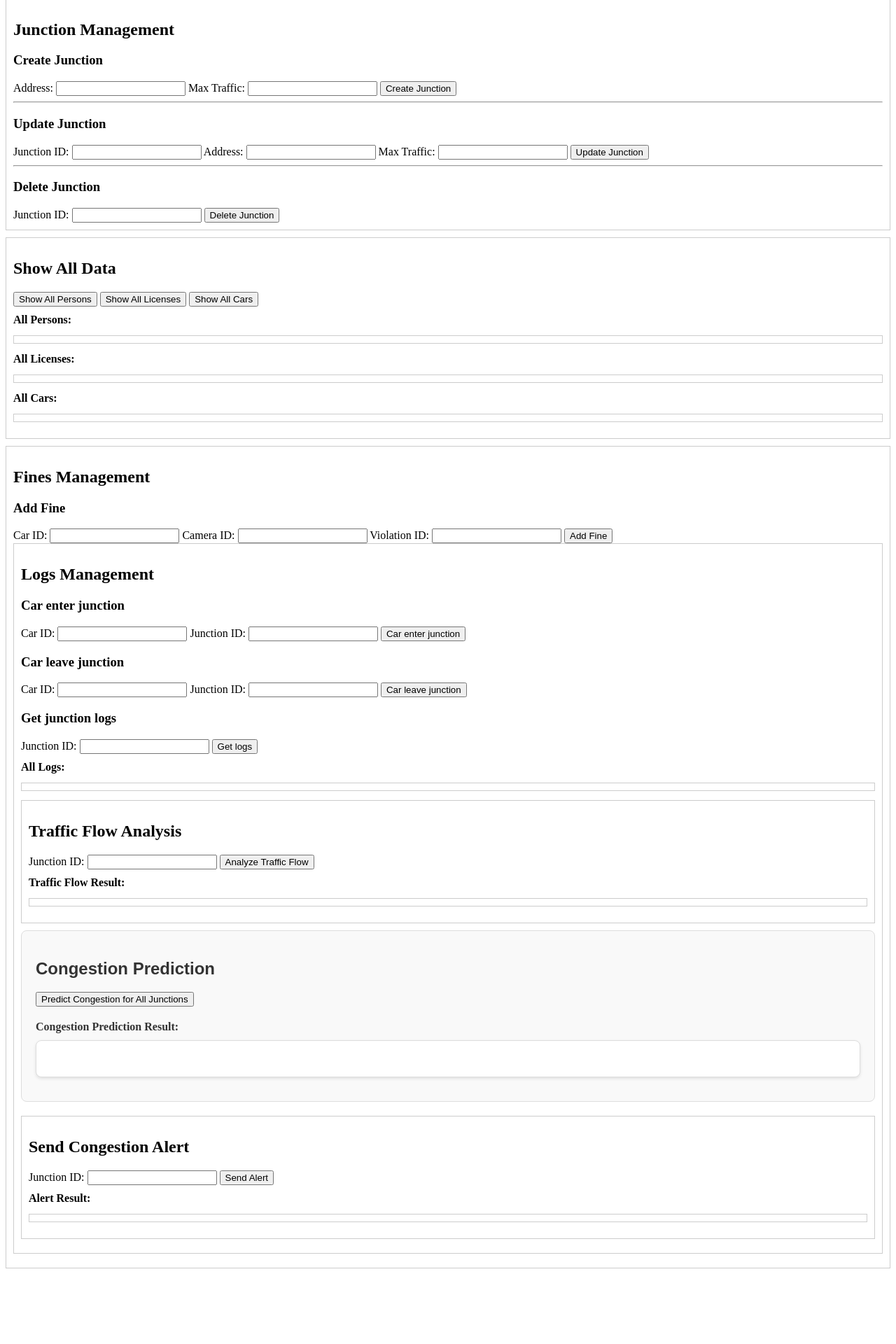
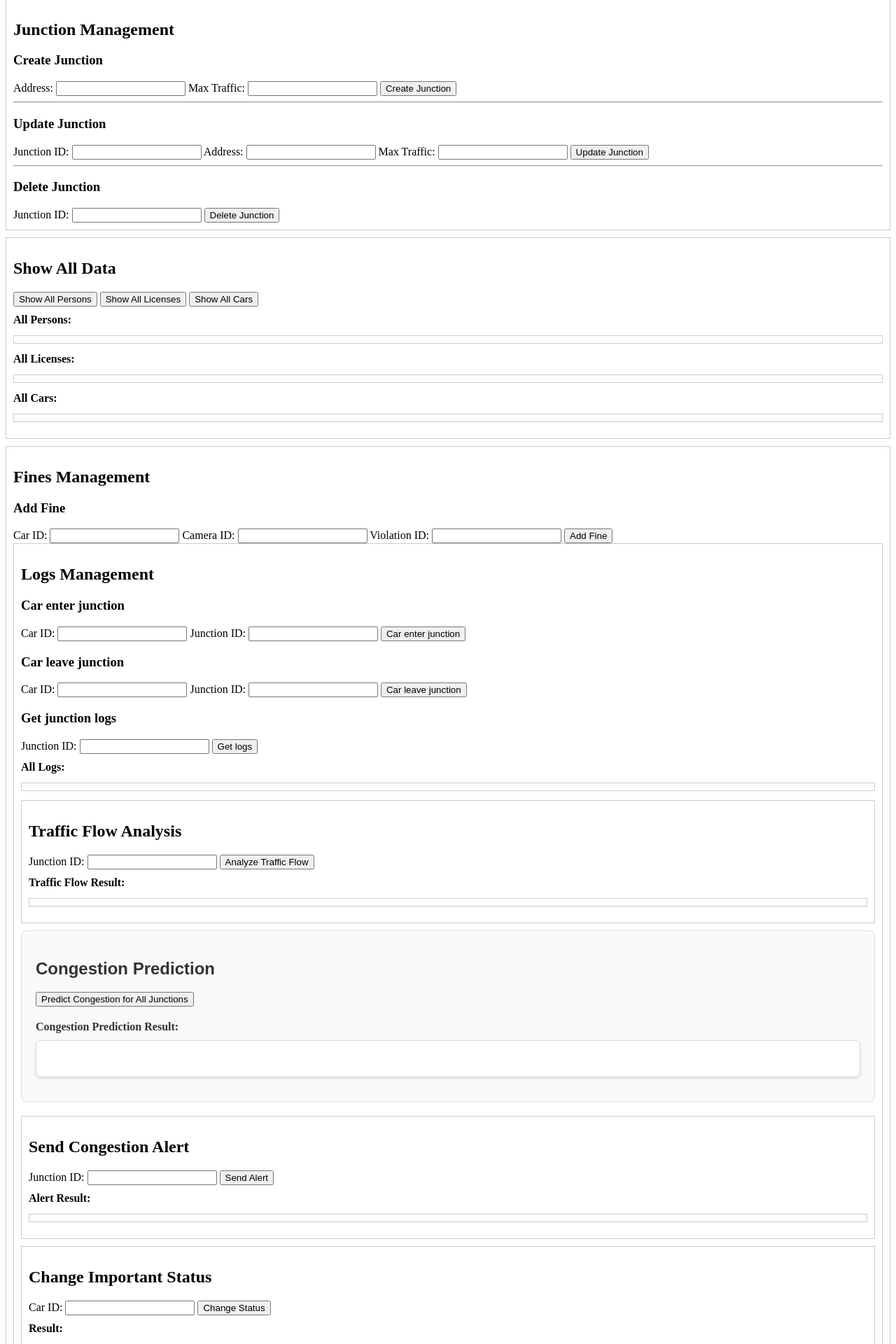
Before and after one commit to LegendaryLoona/LancasterTraficManagementProject, a Django app: template VRLPR/LicenseTracker/templates/index.html in a window 1280 px wide. Shown: the part 1360-3280 px from the top of the page at 70% size. Before the commit the page ends 3172 px from the top, so only its background shows below. Run offline with Django 5.2, Linux system fonts and the light colour scheme; the template is opened without the code that fills it, so the values that code supplies are empty.

Commit message:
Update index.html

```diff
--- a/VRLPR/LicenseTracker/templates/index.html
+++ b/VRLPR/LicenseTracker/templates/index.html
@@ -19,6 +19,8 @@
       <input type="date" id="person_birth_date" />
       <label>Address: </label>
       <input type="text" id="person_address" />
+      <label>Email: </label>
+      <input type="text" id="person_email" />
       <button onclick="createPerson()">Create</button>
     </div>
     <div id="create_person_result" style="color: green;"></div>
@@ -325,7 +327,34 @@
   </div>
 </section>
 
+<section style="border: 1px solid #ccc; padding: 10px; margin-bottom: 10px;">
+  <h2>Change Important Status</h2>
+  <div>
+    <label>Car ID: </label>
+    <input type="number" id="car_important_id" />
+    <button onclick="changeimportantStatus()">Change Status</button>
+  </div>
+  <div style="margin-top: 10px;">
+    <strong>Result:</strong>
+    <pre id="car_important_result" style="color: blue; border: 1px solid #ccc; padding: 5px;"></pre>
+  </div>
+</section>
+
+
 <script>
+function changeimportantStatus() {
+  const car_id = document.getElementById('car_important_id').value;
+  const url = `/cars/change_important_status/${car_id}/`;
+  fetch(url)
+    .then(res => res.json())
+    .then(data => {
+      document.getElementById('car_important_result').innerText = JSON.stringify(data, null, 2);
+    })
+    .catch(error => {
+      document.getElementById('car_important_result').innerText = `Error: ${error.message}`;
+    });
+  }
+
 function sendCongestionAlert() {
   const junctionId = document.getElementById('congestion_alert_junction_id').value;
   const url = `/cars/send-congestion-alert/${junctionId}/`;
@@ -410,7 +439,8 @@ function analyzeTrafficFlow() {
     const name = document.getElementById('person_name').value.trim();
     const birth_date = document.getElementById('person_birth_date').value;
     const address = document.getElementById('person_address').value.trim();
-    const url = `/cars/create_person/?name=${encodeURIComponent(name)}&birth_date=${encodeURIComponent(birth_date)}&address=${encodeURIComponent(address)}`;
+    const email = document.getElementById('person_email').value.trim();
+    const url = `/cars/create_person/?name=${encodeURIComponent(name)}&birth_date=${encodeURIComponent(birth_date)}&address=${encodeURIComponent(address)}&email=${encodeURIComponent(email)}`;
     fetch(url)
       .then(res => res.json())
       .then(data => {
```
